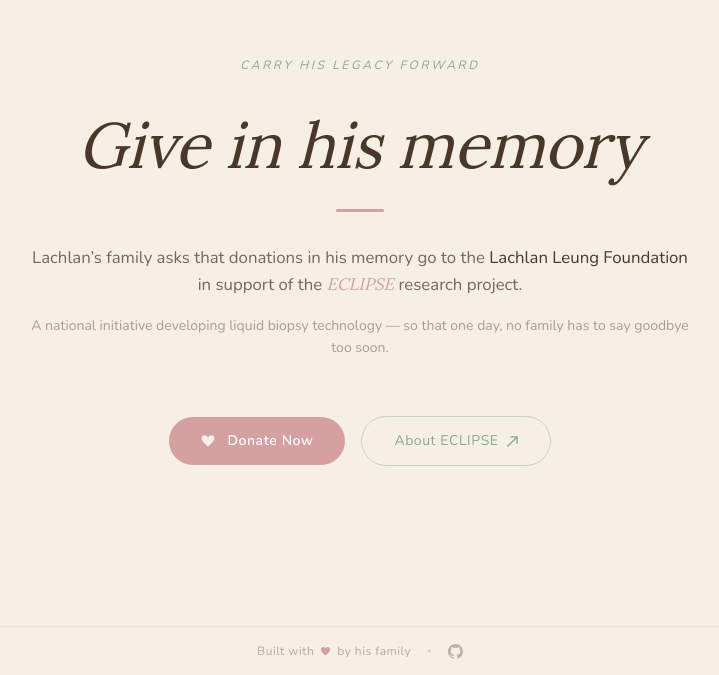
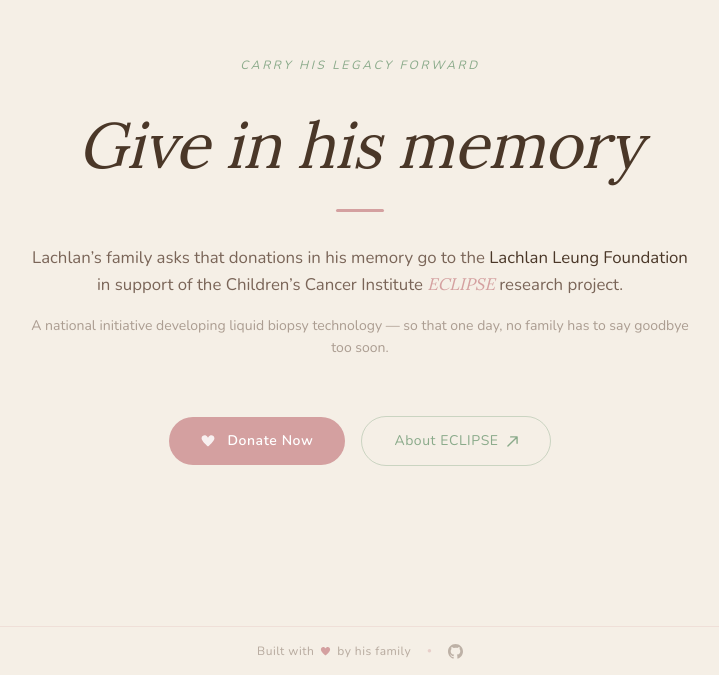
Before and after one commit to jaydenleung128/lachlan-leung-website, a Next.js app: page / in a window 1280 px wide. Shown: the part 6755-7430 px from the top of the page, without its empty margins (280-999 px from the left). Built offline with nearby package versions, Linux system fonts and the light colour scheme.

Commit message:
feat: add Children Cancer Institute to donate section text
Co-Authored-By: Claude Sonnet 4.6 <noreply@anthropic.com>

```diff
--- a/components/sections/DonateSection.tsx
+++ b/components/sections/DonateSection.tsx
@@ -49,7 +49,7 @@ export function DonateSection() {
         >
           Lachlan&rsquo;s family asks that donations in his memory go to the{' '}
           <span style={{ color: '#4a3728' }}>Lachlan Leung Foundation</span>{' '}
-          in support of the{' '}
+          in support of the Children&rsquo;s Cancer Institute{' '}
           <span className="font-serif italic" style={{ color: '#d4a0a0' }}>ECLIPSE</span>{' '}
           research project.
         </motion.p>
```
